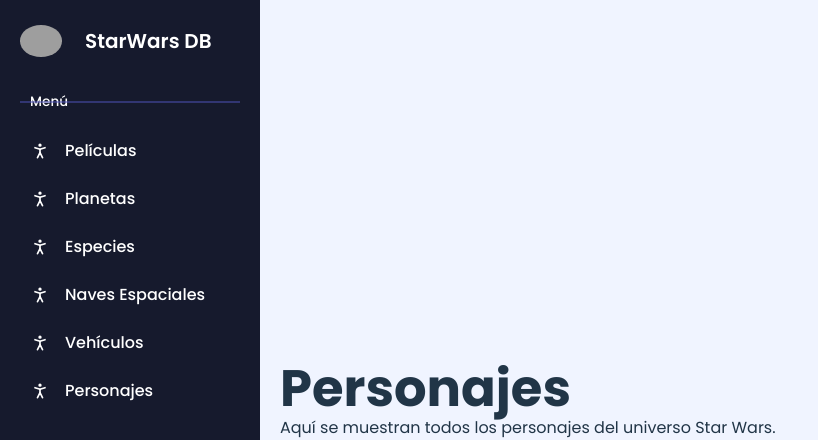
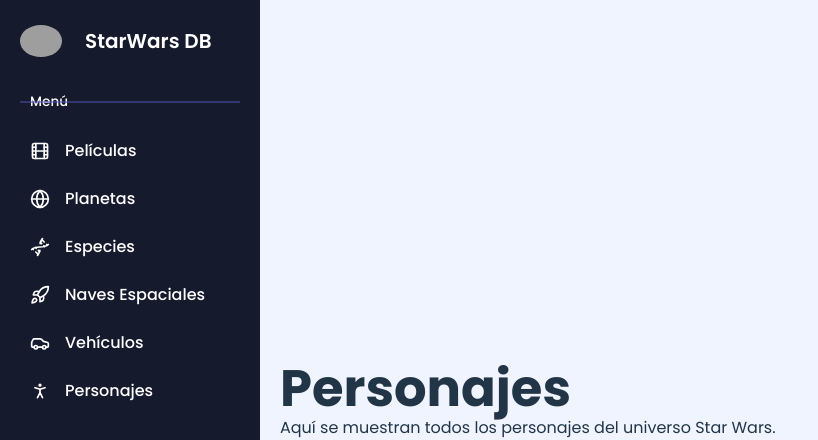
Before and after one commit to KevinMontalvo27/prueba-frontend, a React (Vite) app: page /planetas in a window 1280 px wide. Shown: the top 440 px of the page, without its empty margins (0-818 px from the left). Built offline with nearby package versions, Linux system fonts and the light colour scheme; grey boxes are pictures that could not be loaded.

Commit message:
Fix: Sidebar no se veia en la app

```diff
--- a/src/components/sidebar/Sidebar.jsx
+++ b/src/components/sidebar/Sidebar.jsx
@@ -1,4 +1,12 @@
-import { PersonStanding } from "lucide-react";
+import { Link } from "react-router-dom";
+import {
+  PersonStanding,
+  Film,
+  Globe,
+  Dna,
+  Rocket,
+  Car,
+} from "lucide-react";
 
 export function Sidebar() {
   return (
@@ -15,40 +23,40 @@
         </h4>
 
         <li>
-          <a href="#">
-            <PersonStanding size={20} />
+          <Link to="/peliculas">
+            <Film size={20} />
             <span>Películas</span>
-          </a>
+          </Link>
         </li>
         <li>
-          <a href="#">
-            <PersonStanding size={20} />
+          <Link to="/planetas">
+            <Globe size={20} />
             <span>Planetas</span>
-          </a>
+          </Link>
         </li>
         <li>
-          <a href="#">
-            <PersonStanding size={20} />
+          <Link to="/especies">
+            <Dna size={20} />
             <span>Especies</span>
-          </a>
+          </Link>
         </li>
         <li>
-          <a href="#">
-            <PersonStanding size={20} />
+          <Link to="/naves">
+            <Rocket size={20} />
             <span>Naves Espaciales</span>
-          </a>
+          </Link>
         </li>
         <li>
-          <a href="#">
-            <PersonStanding size={20} />
+          <Link to="/vehiculos">
+            <Car size={20} />
             <span>Vehículos</span>
-          </a>
+          </Link>
         </li>
         <li>
-          <a href="#">
+          <Link to="/personajes">
             <PersonStanding size={20} />
             <span>Personajes</span>
-          </a>
+          </Link>
         </li>
       </ul>
     </aside>
--- a/src/pages/Vehiculos.jsx
+++ b/src/pages/Vehiculos.jsx
@@ -0,0 +1,9 @@
+function Vehiculos() {
+    return (
+        <div>
+        <h1>Personajes</h1>
+        <p>Aquí se muestran todos los personajes del universo Star Wars.</p>
+        </div>
+    );
+}
+export default Vehiculos;
--- a/src/routes/Routes.jsx
+++ b/src/routes/Routes.jsx
@@ -1,5 +1,4 @@
-import { Routes, Route } from "react-router-dom";
-
+import { Routes, Route, Navigate } from "react-router-dom";
 
 import Peliculas from "../pages/Peliculas";
 import Planetas from "../pages/Planetas";
@@ -11,6 +10,7 @@
 function AppRoutes() {
     return (
         <Routes>
+            <Route path="/" element={<Navigate to="/peliculas" replace />} />
             <Route path="/peliculas" element={<Peliculas />} />
             <Route path="/planetas" element={<Planetas />} />
             <Route path="/especies" element={<Especies />} />
```
Also changed, not shown: src/App.css (+1 -11 lines).
